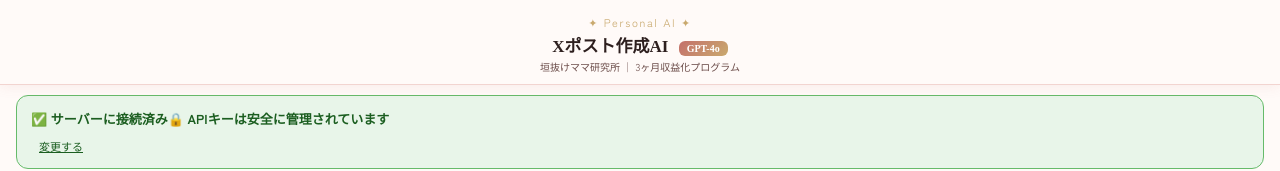
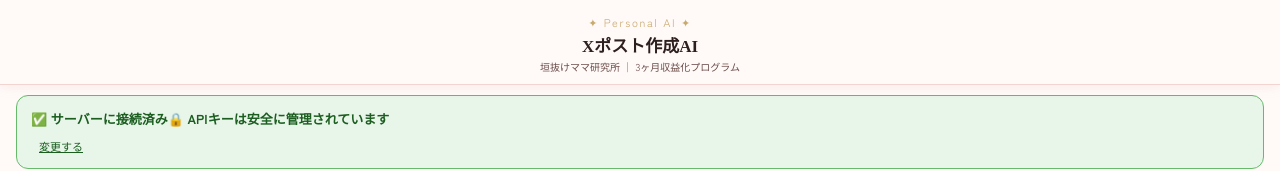
Before and after one commit to unpostednakai-svg/meru-ai, a plain HTML site: page index.html in a window 1280 px wide. Shown: the top 171 px of the page. Drawn offline with Linux system fonts and the light colour scheme.

Commit message:
Update index.html

```diff
--- a/index.html
+++ b/index.html
@@ -108,7 +108,7 @@ textarea{width:100%;border:1.5px solid var(--blush);border-radius:10px;padding:1
 
 <header>
   <div class="logo">✦ Personal AI ✦</div>
-  <h1>Xポスト作成AI <span class="badge">GPT-4o</span></h1>
+  <h1>Xポスト作成AI</h1>
   <div class="head-sub">垣抜けママ研究所 ｜ 3ヶ月収益化プログラム</div>
 </header>
 
```
